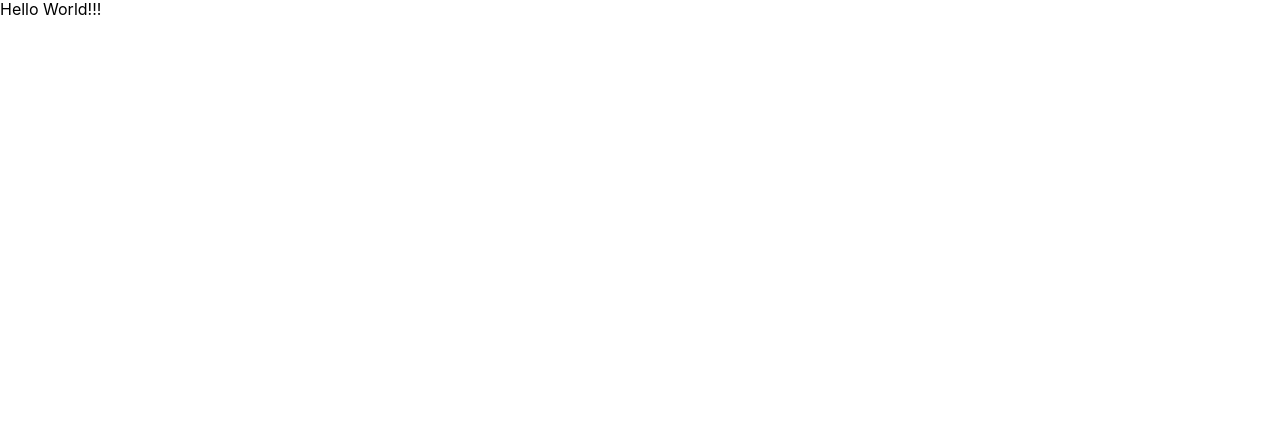
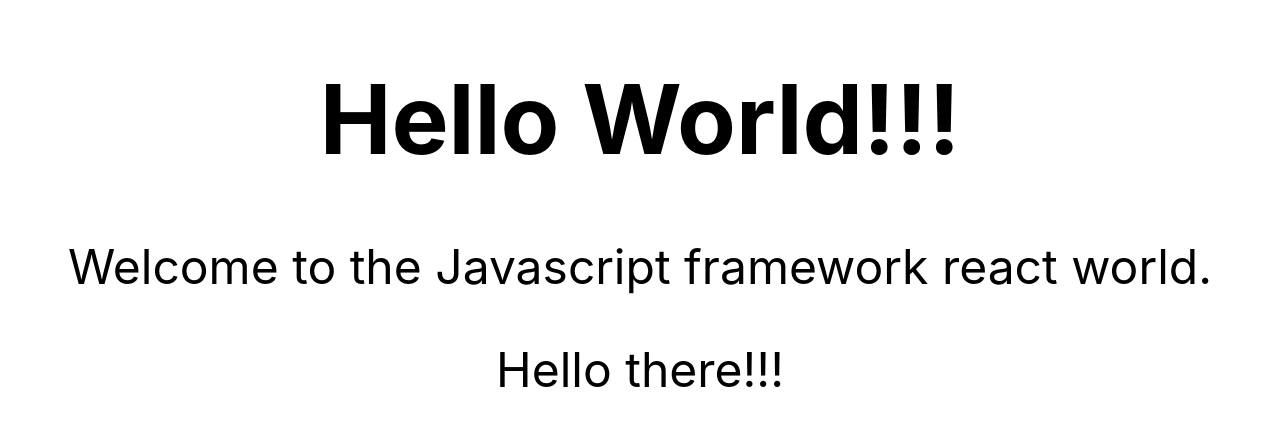
Before and after one commit to lekegitrepo/jts-react-redux-module, a React (Create React App) app: page / in a window 1280 px wide. Shown: the top 426 px of the page. Built offline with nearby package versions, Linux system fonts and the light colour scheme.

Commit message:
Add props

```diff
--- a/src/Hello.js
+++ b/src/Hello.js
@@ -4,10 +4,26 @@ import React, { Component } from "react";
 //   return <div>Hello World!!!</div>;
 // }
 
-class Hello extends Component {
-  render() {
-    return <div>Hello World!!!</div>;
-  }
-}
+// class Hello extends Component {
+//   render() {
+//     return (
+//       <div className="f1 tc">
+//         <h1>Hello World!!!</h1>
+//         <div>Welcome to the Javascript framework react world.</div>
+//         <div>{this.props.greetings}</div>
+//       </div>
+//     );
+//   }
+// }
+
+const Hello = (props) => {
+  return (
+    <div className="f1 tc">
+      <h1>Hello World!!!</h1>
+      <div>Welcome to the Javascript framework react world.</div>
+      <p>{props.greetings}</p>
+    </div>
+  );
+};
 
 export default Hello;
--- a/src/index.js
+++ b/src/index.js
@@ -1,7 +1,7 @@
 import React from "react";
 import ReactDOM from "react-dom/client";
 import "./index.css";
-import App from "./App";
+// import App from "./App";
 import Hello from "./Hello";
 import "tachyons";
 // import reportWebVitals from "./reportWebVitals";
@@ -9,7 +9,7 @@ import "tachyons";
 const root = ReactDOM.createRoot(document.getElementById("root"));
 root.render(
   <React.StrictMode>
-    <Hello />
+    <Hello greetings={"Hello there!!!"} />
   </React.StrictMode>
 );
 
```
